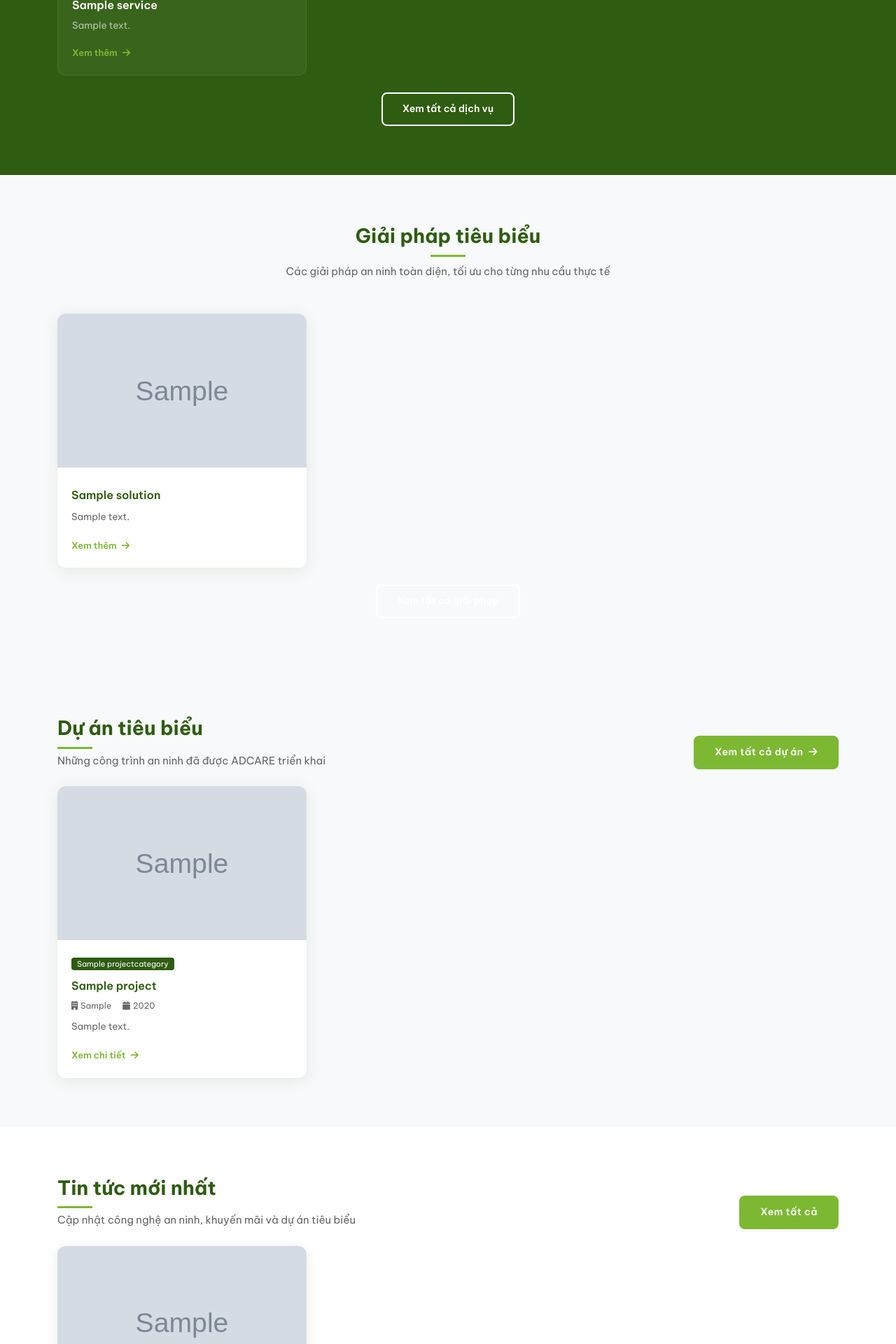
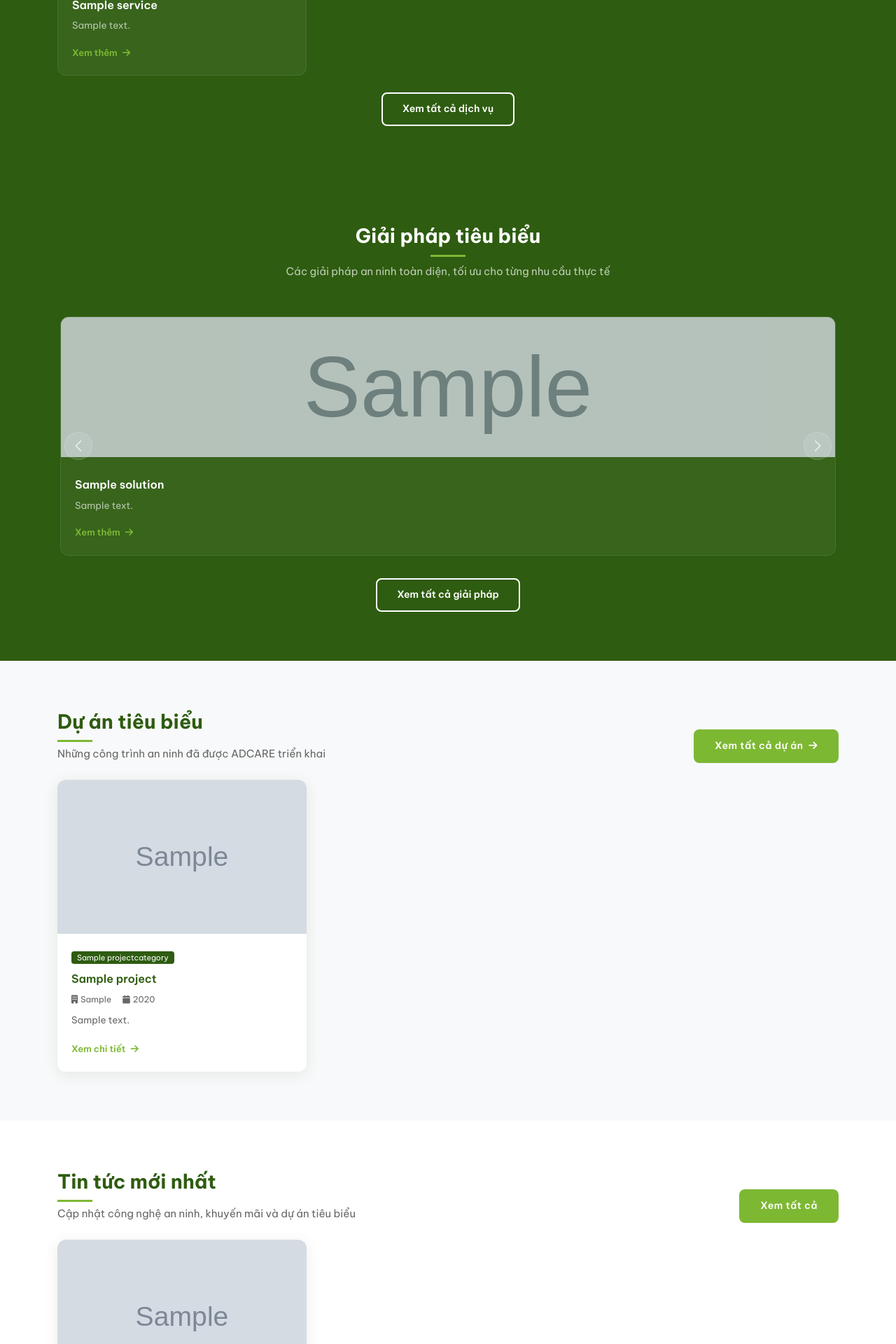
Before and after one commit to luckyhoang1988/web_adcare.vn, a Django app: page / in a window 1280 px wide. Shown: the part 2619-4539 px from the top of the page at 70% size. Run offline with Django 5.2, Linux system fonts and the light colour scheme; tables that the repository leaves empty hold one stand-in row (values such as "Sample post"); grey boxes marked "Sample" are stand-in pictures; parts of the project's set-up code (start-up, migrations or seed data) failed here and were passed over.

Commit message:
Them slider Giai phap tieu bieu tren trang chu
Chuyen grid tinh sang Swiper carousel (giong slider doi tac): tu dong
truot, nut dieu huong trai/phai, khong con gioi han 5 giai phap.

```diff
--- a/apps/core/views.py
+++ b/apps/core/views.py
@@ -20,7 +20,7 @@ class HomeView(TemplateView):
         ctx['about'] = AboutSection.objects.filter(is_active=True).prefetch_related('features').first()
         ctx['featured_products'] = Product.objects.filter(is_active=True).select_related('category').order_by('-created_at')[:6]
         ctx['featured_services'] = Service.objects.filter(is_active=True).select_related('category').order_by('-created_at')[:6]
-        ctx['featured_solutions'] = Solution.objects.filter(is_featured=True, is_active=True).select_related('category')[:6]
+        ctx['featured_solutions'] = Solution.objects.filter(is_featured=True, is_active=True).select_related('category')
         ctx['featured_projects'] = Project.objects.filter(is_featured=True, is_active=True).select_related('category')[:6]
         ctx['partners'] = Partner.objects.filter(is_active=True)[:12]
         ctx['recent_news'] = Article.objects.filter(status='published').select_related('category').order_by('-published_at')[:3]
--- a/static/css/main.css
+++ b/static/css/main.css
@@ -452,6 +452,31 @@ img { max-width: 100%; height: auto; }
   background: rgba(255,255,255,0.1);
 }
 
+/* Solutions swiper — nav arrows on dark section background */
+.solutions-swiper-nav {
+  padding: 4px 4px 8px;
+}
+.solutions-swiper-nav .swiper-button-next,
+.solutions-swiper-nav .swiper-button-prev {
+  --swiper-navigation-size: 16px;
+  width: 40px;
+  height: 40px;
+  background: rgba(255,255,255,0.1);
+  border: 1px solid rgba(255,255,255,0.15);
+  border-radius: 50%;
+  color: var(--white);
+  transition: var(--transition);
+}
+.solutions-swiper-nav .swiper-button-next:hover,
+.solutions-swiper-nav .swiper-button-prev:hover {
+  background: var(--accent);
+  border-color: var(--accent);
+}
+.solutions-swiper-nav .swiper-button-next.swiper-button-disabled,
+.solutions-swiper-nav .swiper-button-prev.swiper-button-disabled {
+  opacity: 0.3;
+}
+
 /* ==============================
    Product detail
    ============================== */
--- a/templates/base.html
+++ b/templates/base.html
@@ -43,7 +43,7 @@
   <link href="https://cdn.jsdelivr.net/npm/swiper@11/swiper-bundle.min.css" rel="stylesheet">
 
   <!-- Custom CSS -->
-  <link href="{% static 'css/main.css' %}?v=8" rel="stylesheet">
+  <link href="{% static 'css/main.css' %}?v=9" rel="stylesheet">
   <link href="{% static 'css/navbar.css' %}?v=9" rel="stylesheet">
   <link href="{% static 'css/hero.css' %}?v=5" rel="stylesheet">
   <link href="{% static 'css/footer.css' %}?v=5" rel="stylesheet">
--- a/templates/core/home.html
+++ b/templates/core/home.html
@@ -250,39 +250,44 @@
 
 <!-- ===== 5a. GIẢI PHÁP TIÊU BIỂU ===== -->
 {% if featured_solutions %}
-<section class="section-pad bg-light">
+<section class="section-pad" style="background:var(--navy);">
   <div class="container">
     <div class="text-center mb-5">
-      <h2 class="section-title text-center">Giải pháp tiêu biểu</h2>
-      <p style="color:var(--text-muted);max-width:600px;margin:0 auto;">
+      <h2 class="section-title text-center" style="color:#fff;">Giải pháp tiêu biểu</h2>
+      <p style="color:rgba(255,255,255,0.7);max-width:600px;margin:0 auto;">
         Các giải pháp an ninh toàn diện, tối ưu cho từng nhu cầu thực tế
       </p>
     </div>
-    <div class="row g-4">
-      {% for solution in featured_solutions %}
-      <div class="col-lg-4 col-md-6">
-        <div class="card-item">
-          <div class="card-img-wrap">
-            <a href="{{ solution.get_absolute_url }}">
-              <picture>
-                <source media="(max-width: 575px)" srcset="{{ solution.image_mobile.url }}">
-                <img src="{{ solution.image.url }}" alt="{{ solution.name }}" loading="lazy">
-              </picture>
-            </a>
-          </div>
-          <div class="card-body">
-            {% if solution.icon %}
-            <div style="font-size:24px;color:var(--accent);margin-bottom:8px;"><i class="{{ solution.icon }}"></i></div>
+    <div class="swiper solutionsSwiper solutions-swiper-nav">
+      <div class="swiper-wrapper">
+        {% for solution in featured_solutions %}
+        <div class="swiper-slide">
+          <div class="service-card-inner">
+            {% if solution.image %}
+            <picture>
+              <source media="(max-width: 575px)" srcset="{{ solution.image_mobile.url }}">
+              <img src="{{ solution.image.url }}" alt="{{ solution.name }}"
+                   style="width:100%;height:200px;object-fit:cover;opacity:0.8;" loading="lazy">
+            </picture>
             {% endif %}
-            <h3 class="card-title">
-              <a href="{{ solution.get_absolute_url }}" style="color:inherit;">{{ solution.name }}</a>
-            </h3>
-            {% if solution.short_desc %}<p class="card-text">{{ solution.short_desc|truncatechars:120 }}</p>{% endif %}
-            <a href="{{ solution.get_absolute_url }}" class="card-link">Xem thêm <i class="fas fa-arrow-right ms-1"></i></a>
+            <div style="padding:20px;">
+              {% if solution.icon %}
+              <div style="font-size:28px;color:var(--accent);margin-bottom:10px;"><i class="{{ solution.icon }}"></i></div>
+              {% endif %}
+              <h3 style="font-size:16px;font-weight:600;color:#fff;margin-bottom:8px;">{{ solution.name }}</h3>
+              {% if solution.short_desc %}
+              <p style="font-size:13.5px;color:rgba(255,255,255,0.65);margin-bottom:14px;">{{ solution.short_desc|truncatechars:100 }}</p>
+              {% endif %}
+              <a href="{{ solution.get_absolute_url }}" style="font-size:13px;font-weight:600;color:var(--accent);">
+                Xem thêm <i class="fas fa-arrow-right ms-1"></i>
+              </a>
+            </div>
           </div>
         </div>
+        {% endfor %}
       </div>
-      {% endfor %}
+      <div class="swiper-button-prev"></div>
+      <div class="swiper-button-next"></div>
     </div>
     <div class="text-center mt-4">
       <a href="{% url 'solution_list' %}" class="btn-outline-custom">Xem tất cả giải pháp</a>
@@ -454,5 +459,23 @@
       1200: { slidesPerView: 6 },
     }
   });
+
+  // Swiper for featured solutions
+  new Swiper('.solutionsSwiper', {
+    slidesPerView: 1.15,
+    spaceBetween: 20,
+    loop: true,
+    navigation: {
+      nextEl: '.solutionsSwiper .swiper-button-next',
+      prevEl: '.solutionsSwiper .swiper-button-prev',
+    },
+    autoplay: { delay: 3500, disableOnInteraction: false },
+    breakpoints: {
+      576: { slidesPerView: 2 },
+      768: { slidesPerView: 3 },
+      992: { slidesPerView: 4 },
+      1200: { slidesPerView: 5 },
+    }
+  });
 </script>
 {% endblock %}
```
